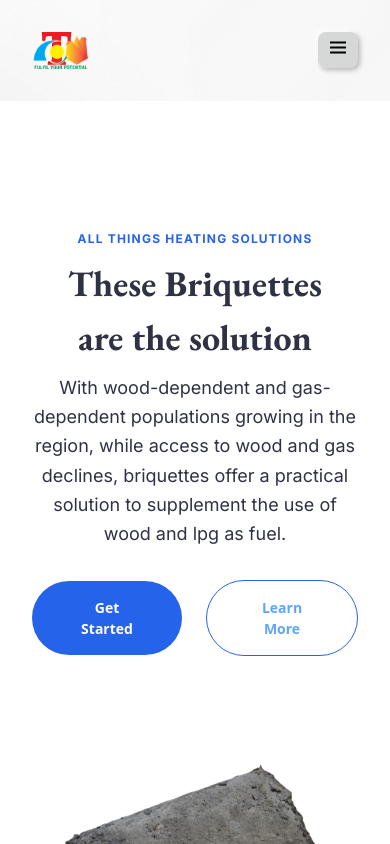
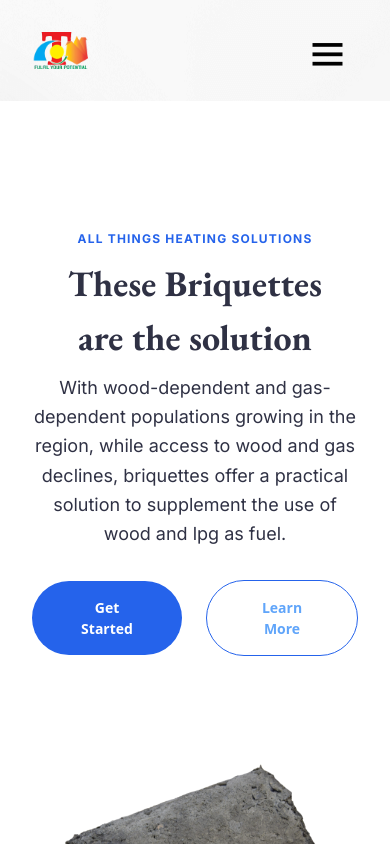
Before and after one commit to jonnfrancis/tripplesee-ltd, a React (Create React App) app: page / in a window 390 px wide. Shown: the top 844 px of the page. Built offline with nearby package versions, Linux system fonts and the light colour scheme.

Commit message:
fixed navbar

```diff
--- a/src/App.js
+++ b/src/App.js
@@ -1,4 +1,4 @@
-import React, { lazy, Suspense } from 'react';
+import React, { lazy, Suspense, useEffect } from 'react';
 import REACTGA from 'react-ga'
 // import logo from './logo.svg';
 import './App.css';
@@ -20,6 +20,9 @@ REACTGA.initialize(trackingId)
 
 
 export default function App() {
+  useEffect(() => {
+    REACTGA.pageview(window.location.pathname + window.location.search);
+  }, []);
   const cards = data.map(item => {
     return(
       <Also
--- a/src/components/Navbar.js
+++ b/src/components/Navbar.js
@@ -45,7 +45,7 @@ export default function Navbar() {
                             </div>
                         </li>
                         <li className="list-items">
-                            <div className="p-2 bg-blue-400 rounded-full">
+                            <div className="p-2 backdrop-blur bg-blue-300 dark:bg-dark backdrop-opacity-25 rounded-full">
                                 <Toggle />
                             </div>
                             </li>
--- a/src/index.css
+++ b/src/index.css
@@ -242,9 +242,15 @@ body {
     right: 2rem;
     font-size: 1.5rem;
     display: block;
-    background: #D6D7D7;
-    box-shadow: -3px -3px 4px rgba(255, 255, 255, 0.7), 2px 2px 5px rgba(29, 31, 35, 0.3);
+    /* @apply bg-[#D6D7D7] dark:bg-zinc-800;
+    box-shadow: -3px -3px 4px rgba(255, 255, 255, 0.7), 2px 2px 5px rgba(29, 31, 35, 0.3); */
     border-radius: 8px;
+  }
+  #icon-menu{
+    font-size: 45px;
+  }
+  .bx{
+    @apply dark:text-blue-300;
   }
   .hero--bg{
     display: none;
@@ -259,7 +265,8 @@ body {
 ::-webkit-scrollbar{
   width: .8rem;
   border-radius: .5rem;
+  @apply dark:bg-blacker bg-white;
 }
 ::-webkit-scrollbar-thumb{
-  background: var(--color-black);
+  @apply bg-blue-500 dark:bg-black;
 }
--- a/src/theme/themeToggle.js
+++ b/src/theme/themeToggle.js
@@ -10,12 +10,12 @@ const Toggle = () => {
             {theme === 'dark' ? (
                 <FaSun
                     onClick={() => setTheme(theme === 'dark' ? 'light' : 'dark')}
-                    className="text-gray-500 dark:text-red-400 text-2xl text-center cursor-pointer"
+                    className="text-blue-600 hover:text-black dark:text-gray-300 dark:hover:text-gray-100 text-2xl text-center cursor-pointer"
                 />
             ) : (
                     <FaMoon
                         onClick={() => setTheme(theme === 'dark' ? 'light' : 'dark')}
-                        className="text-gray-500 dark:text-gray-400 text-2xl cursor-pointer"
+                        className="text-blue-600 hover:text-black dark:text-gray-300 dark:hover:text-gray-100 text-2xl cursor-pointer"
                     />
                 )}
         </div>
```
